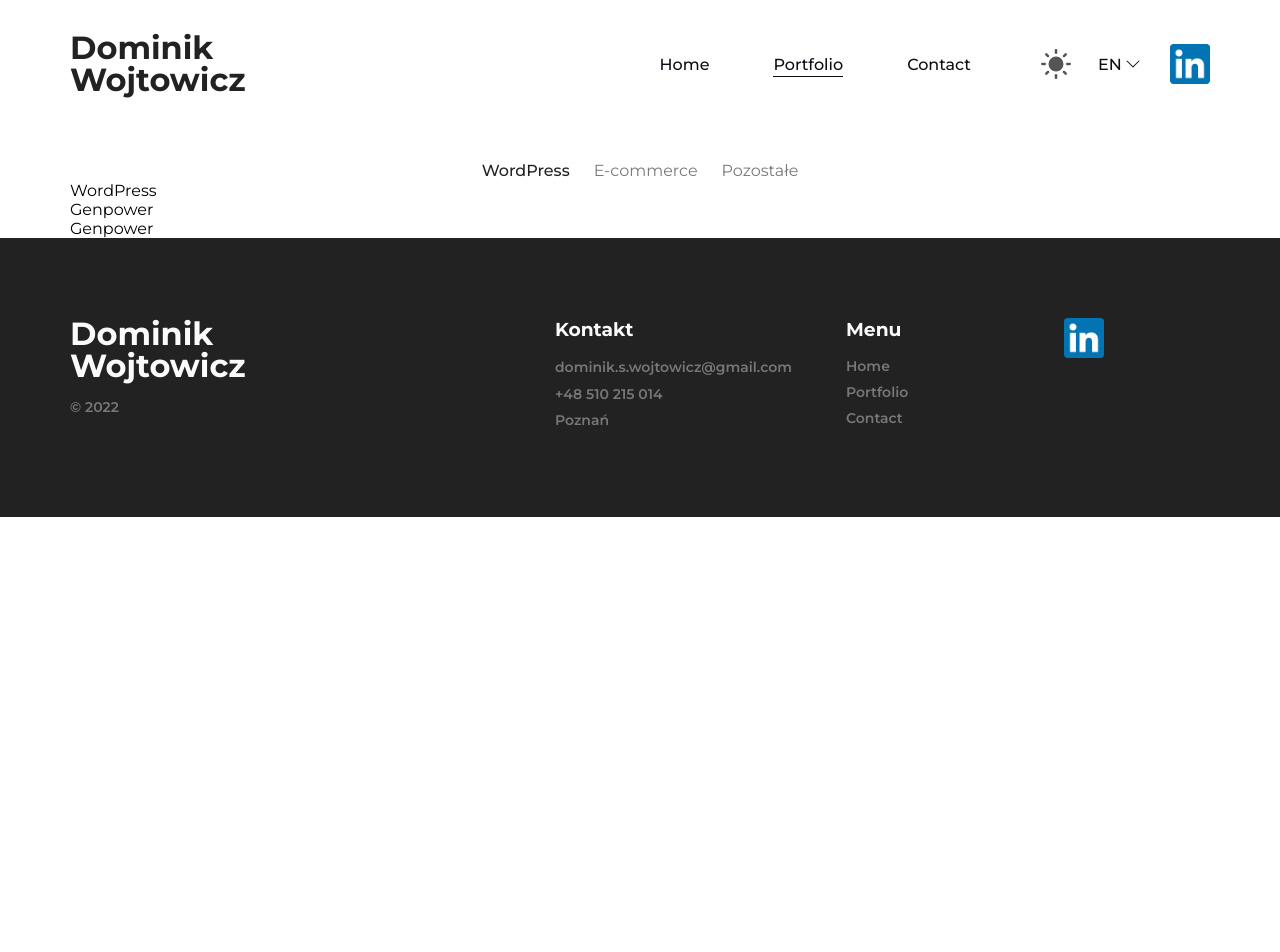
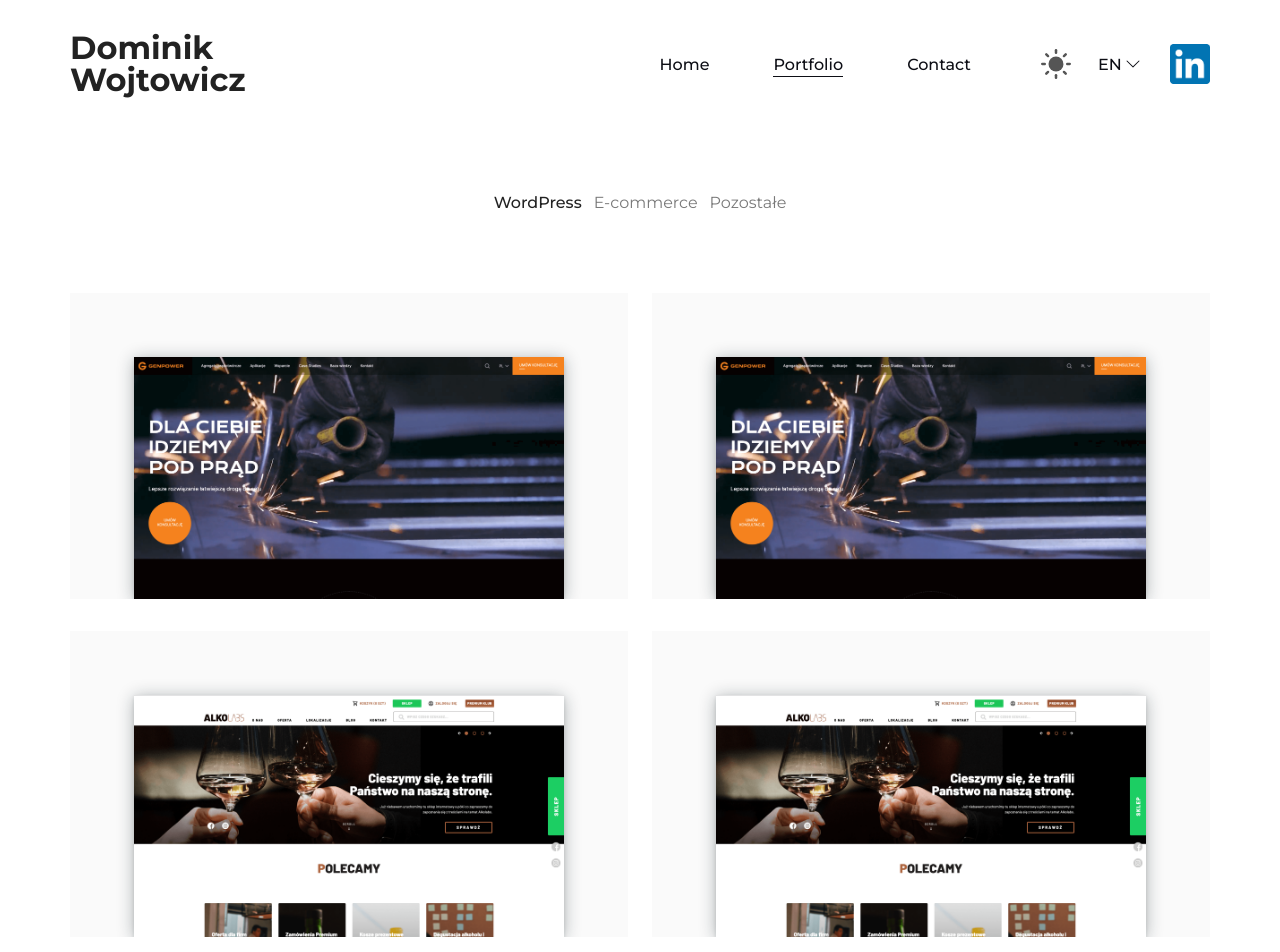
Before and after one commit to DSW92/portfolio-2022, a Vue app: page /portfolio in a window 1280 px wide. Shown: the top 952 px of the page. Before the commit the page ends 800 px from the top, so only its background shows below. Built offline with nearby package versions, Linux system fonts and the light colour scheme.

Commit message:
portfolio tabs done

```diff
--- a/src/components/portfolio_tabs/EcommerceTab.vue
+++ b/src/components/portfolio_tabs/EcommerceTab.vue
@@ -1,28 +1,13 @@
 <template>
-  <div>Ecommerce</div>
-  <div>
-    <div v-for="item in results" :key="item.id">{{ item.title }}</div>
-  </div>
+  <portfolio-card category="ecommerce"></portfolio-card>
 </template>
 
 <script>
+import PortfolioCard from "./PortfolioCard.vue";
+
 export default {
-  mounted() {
-    const projects = this.projects.filter(
-      (project) => project.category === "ecommerce"
-    );
-
-    this.results = projects;
-  },
-  data() {
-    return {
-      results: [],
-    };
-  },
-  computed: {
-    projects() {
-      return this.$store.getters.projects;
-    },
+  components: {
+    PortfolioCard,
   },
 };
 </script>
--- a/src/components/portfolio_tabs/MiscellaneousTab.vue
+++ b/src/components/portfolio_tabs/MiscellaneousTab.vue
@@ -1,3 +1,13 @@
 <template>
-  <div>Różne</div>
+  <portfolio-card category="miscellaneous"></portfolio-card>
 </template>
+
+<script>
+import PortfolioCard from "./PortfolioCard.vue";
+
+export default {
+  components: {
+    PortfolioCard,
+  },
+};
+</script>
--- /dev/null
+++ b/src/components/portfolio_tabs/PortfolioCard.vue
@@ -0,0 +1,103 @@
+<template>
+  <slot>
+    <div class="row">
+      <div class="col-12 col-lg-6" v-for="item in results" :key="item.id">
+        <div class="portfolio-card__container">
+          <img :src="item.thumbnail" alt="" />
+          <div class="overlay">
+            <h3>Podgląd na żywo</h3>
+            <div class="tags__container">
+              <span v-show="item.tags">Tagi: </span>
+              <span v-for="(tag, index) in item.tags" :key="index"
+                >{{ tag }}<span>, </span></span
+              >
+            </div>
+          </div>
+          <a target="blank" :href="item.url"></a>
+        </div>
+      </div>
+    </div>
+  </slot>
+</template>
+
+<script>
+// import PortfolioCard from "./PortfolioCard.vue";
+export default {
+  // components: { PortfolioCard },
+  props: ["category"],
+  mounted() {
+    const projects = this.projects.filter(
+      (project) => project.category === this.category
+    );
+    this.results = projects;
+  },
+  data() {
+    return {
+      results: [],
+    };
+  },
+  computed: {
+    projects() {
+      return this.$store.getters.projects;
+    },
+  },
+};
+</script>
+
+<style lang="scss" scoped>
+.col-12 {
+  margin-bottom: 2rem;
+}
+.portfolio-card__container {
+  background: #fafafa;
+  padding: 4rem 4rem 0 4rem;
+  overflow: hidden;
+  position: relative;
+  img {
+    width: 100%;
+    height: 100%;
+    display: block;
+    box-shadow: rgba(14, 30, 37, 0.12) 0px 2px 4px 0px,
+      rgba(14, 30, 37, 0.32) 0px 2px 16px 0px;
+  }
+  .overlay {
+    position: absolute;
+    top: 0;
+    left: 0;
+    width: 100%;
+    height: 100%;
+    background-color: rgba($color: #000000, $alpha: 0.6);
+    display: flex;
+    flex-direction: column;
+    justify-content: center;
+    align-items: center;
+    opacity: 0;
+    pointer-events: none;
+    transition-duration: 0.3s;
+    h3,
+    span {
+      color: #fafafa;
+    }
+    .tags__container {
+      span:last-of-type {
+        span {
+          display: none;
+        }
+      }
+    }
+  }
+  a {
+    width: 100%;
+    height: 100%;
+    top: 0;
+    left: 0;
+    position: absolute;
+  }
+  &:hover {
+    .overlay {
+      opacity: 1;
+      pointer-events: all;
+    }
+  }
+}
+</style>
--- a/src/components/portfolio_tabs/WordpressTab.vue
+++ b/src/components/portfolio_tabs/WordpressTab.vue
@@ -1,28 +1,13 @@
 <template>
-  <div>WordPress</div>
-  <div>
-    <div v-for="item in results" :key="item.id">{{ item.title }}</div>
-  </div>
+  <portfolio-card category="wordpress"></portfolio-card>
 </template>
 
 <script>
+import PortfolioCard from "./PortfolioCard.vue";
+
 export default {
-  mounted() {
-    const projects = this.projects.filter(
-      (project) => project.category === "wordpress"
-    );
-
-    this.results = projects;
-  },
-  data() {
-    return {
-      results: [],
-    };
-  },
-  computed: {
-    projects() {
-      return this.$store.getters.projects;
-    },
+  components: {
+    PortfolioCard,
   },
 };
 </script>
--- a/src/views/PortfolioView.vue
+++ b/src/views/PortfolioView.vue
@@ -1,6 +1,6 @@
 <template>
-  <div class="container">
-    <div class="row tabs__container">
+  <section>
+    <div class="container tabs__container">
       <button
         :class="{ active: activeComponent === 'wordpress-tab' }"
         @click="changeTab('wordpress-tab')"
@@ -20,10 +20,10 @@
         Pozostałe
       </button>
     </div>
-    <div class="row">
+    <div class="container">
       <component :is="activeComponent"></component>
     </div>
-  </div>
+  </section>
 </template>
 
 <script>
@@ -51,10 +51,14 @@ export default {
 </script>
 
 <style lang="scss" scoped>
+section {
+  min-height: calc(100vh - 279px);
+}
 .tabs__container {
-  padding-top: 10rem;
+  padding-top: 12rem;
   display: flex;
   justify-content: center;
+  margin-bottom: 5rem;
   button {
     border: none;
     background: none;
--- a/src/vuex/portfolio/index.js
+++ b/src/vuex/portfolio/index.js
@@ -6,29 +6,56 @@ export default {
                 title: 'Genpower',
                 category: 'wordpress',
                 url: 'https://google.pl',
-                thumbnail: '../../assets/portfolio/genpower.png'
+                thumbnail: require('@/assets/portfolio/genpower.png'),
+                tags: ['wordpress']
             },
             {
                 id: '2',
                 title: 'Genpower',
                 category: 'wordpress',
                 url: 'https://google.pl',
-                thumbnail: '../../assets/portfolio/genpower.png'
+                thumbnail: require('@/assets/portfolio/genpower.png')
             },
             {
                 id: '3',
                 title: 'Alkolabs',
                 category: 'ecommerce',
                 url: 'https://google.pl',
-                thumbnail: '../../assets/portfolio/alkolabs.png'
+                thumbnail: require('@/assets/portfolio/alkolabs.png'),
+                tags: ['wordpress', 'woocommerce'],
             },
             {
                 id: '4',
                 title: 'Alkolabs',
                 category: 'ecommerce',
                 url: 'https://google.pl',
-                thumbnail: '../../assets/portfolio/alkolabs.png'
-            }
+                thumbnail: require('@/assets/portfolio/alkolabs.png'),
+                tags: ['wordpress', 'woocommerce'],
+            },
+            {
+                id: '5',
+                title: 'Alkolabs',
+                category: 'wordpress',
+                url: 'https://google.pl',
+                thumbnail: require('@/assets/portfolio/alkolabs.png'),
+                tags: ['wordpress', 'woocommerce'],
+            },
+            {
+                id: '6',
+                title: 'Alkolabs',
+                category: 'wordpress',
+                url: 'https://google.pl',
+                thumbnail: require('@/assets/portfolio/alkolabs.png'),
+                tags: ['wordpress', 'woocommerce'],
+            },
+            {
+                id: '1',
+                title: 'Genpower',
+                category: 'miscellaneous',
+                url: 'https://google.pl',
+                thumbnail: require('@/assets/portfolio/genpower.png'),
+                tags: ['wordpress']
+            },
         ]
     },
     getters: {
```
Also changed, not shown: 2 other files (tests, documents, lock files or other folders).
